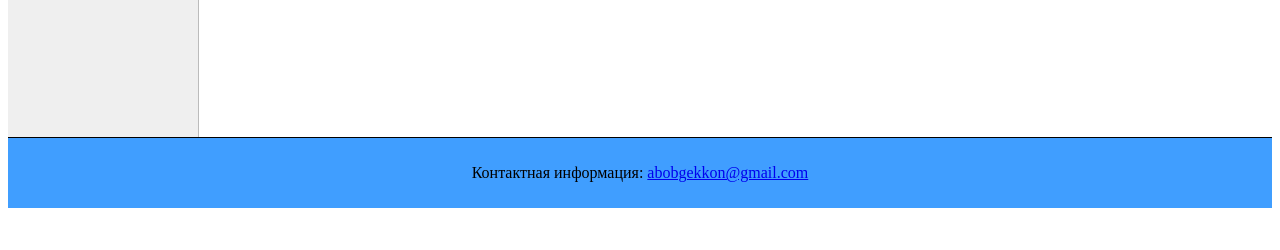
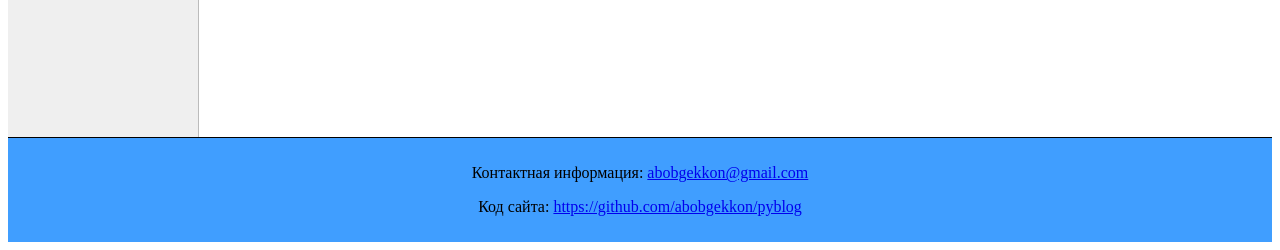
Before and after one commit to abobgekkon/pyblog, a Django app: page /blog/ in a window 1280 px wide. Shown: the part 1055-1305 px from the top of the page. Before the commit the page ends 1263 px from the top, so only its background shows below. Run offline with Django 3.2, Linux system fonts and the light colour scheme; data that the repository does not hold is empty; parts of the project's set-up code (start-up, migrations or seed data) failed here and were passed over.

Commit message:
test vers

```diff
--- a/blog/templates/layout/basic.html
+++ b/blog/templates/layout/basic.html
@@ -29,6 +29,7 @@
         <div class="footer">
             <p>Контактная информация:
             <a href="mailto:abobgekkon@gmail.com">abobgekkon@gmail.com</a></p>
+            <p>Код сайта: <a href="https://github.com/abobgekkon/pyblog">https://github.com/abobgekkon/pyblog</a></p>
         </div>
     </body>
 </html>
```
